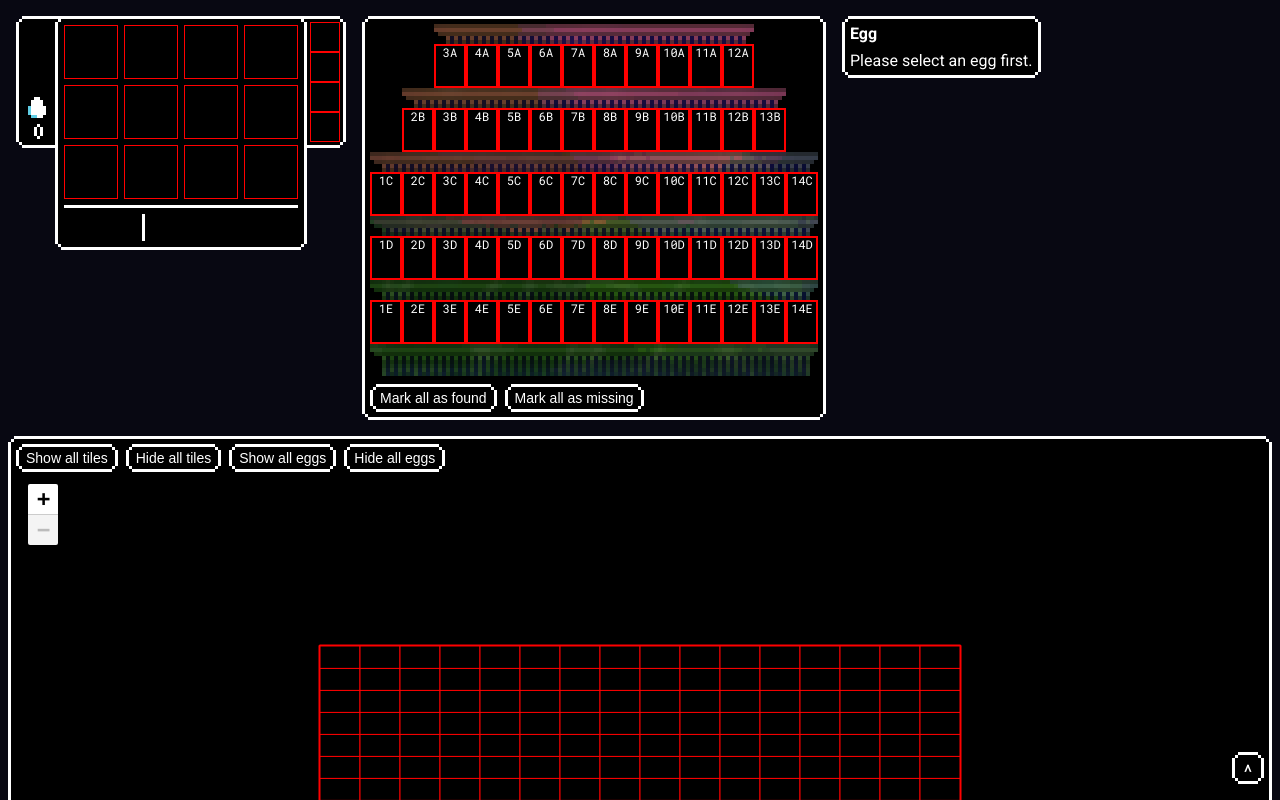
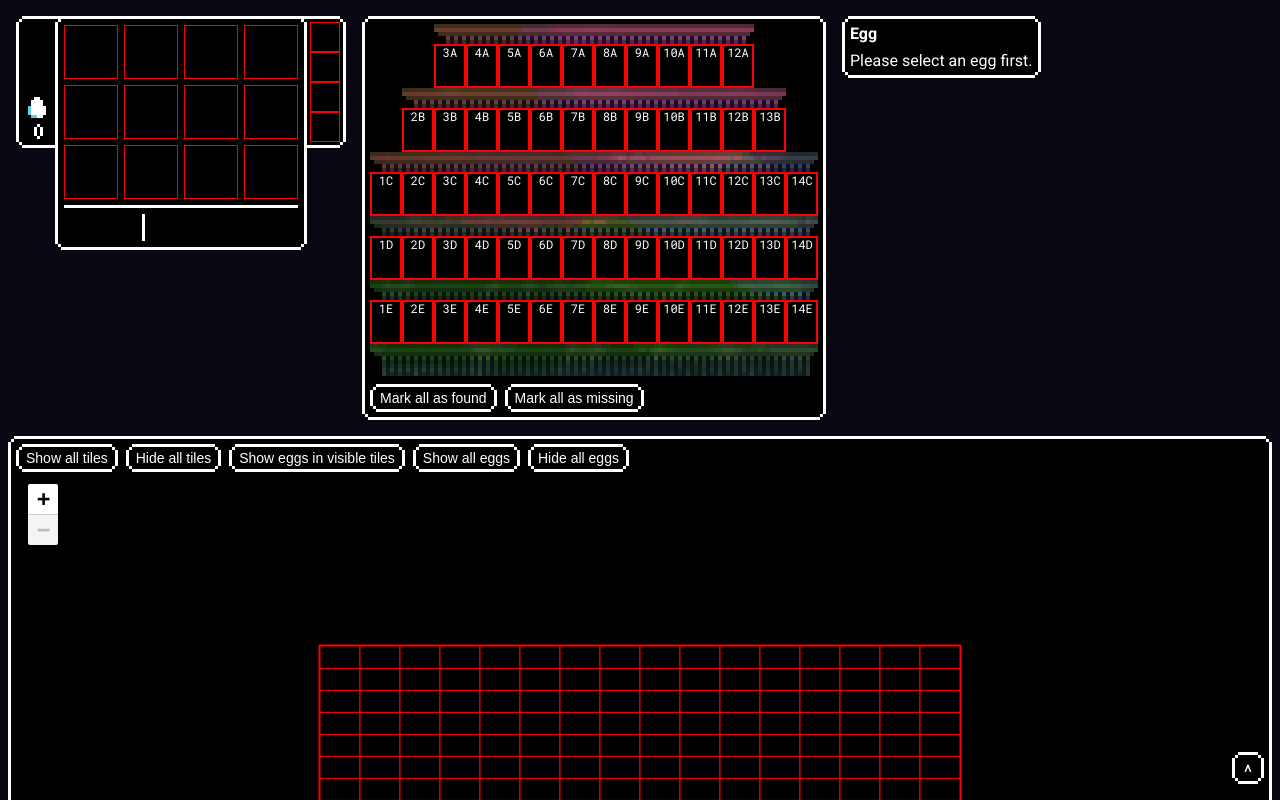
Before and after one commit to Silverfeelin/AnimalWell-Helper, an Angular app: page / in a window 1280 px wide. Shown: the top 800 px of the page. Built offline with nearby package versions, Linux system fonts and the light colour scheme.

Commit message:
Show eggs in current map

```diff
--- a/src/app/components/map/map.component.html
+++ b/src/app/components/map/map.component.html
@@ -2,6 +2,7 @@
   <div class="flex">
     <button (click)="showAll()">Show all tiles</button>
     <button (click)="hideAll()">Hide all tiles</button>
+    <button (click)="showTileEggs()">Show eggs in visible tiles</button>
     <button (click)="showAllEggs()">Show all eggs</button>
     <button (click)="hideAllEggs()">Hide all eggs</button>
   </div>
--- a/src/app/components/map/map.component.ts
+++ b/src/app/components/map/map.component.ts
@@ -60,7 +60,7 @@ export class MapComponent implements AfterViewInit, OnDestroy {
         if (!m) { return; }
 
         // Show or remove egg.
-        egg.visible ? m.marker.addTo(m.tile.layer) : m.marker.remove();
+        egg.visible ? m.marker.addTo(m.tile.layer) : m.tile.layer.removeLayer(m.marker);
 
         // Reveal egg
         if (egg.visible) {
@@ -88,6 +88,20 @@ export class MapComponent implements AfterViewInit, OnDestroy {
     if (!confirm('Are you sure you want to show all map tiles?')) { return; }
     this.toggleAll(true);
     this.saveStorage();
+  }
+
+  showTileEggs(): void {
+    if (!confirm('Are you sure you want to show all eggs in the currently visible tiles?')) { return; }
+    const updatedEggs = [];
+    for (const egg of this.eggs) {
+      if (!egg.coords?.[0]) { continue; }
+      const m = this.eggMarkers[egg.code];
+      if (!m.tile.revealed) { continue; }
+      egg.visible = true;
+      this._eventService.eggVisibilityChanged.next({ egg });
+      updatedEggs.push(egg);
+    }
+    this._eventService.eggsUpdated.next(updatedEggs);
   }
 
   showAllEggs(): void {
--- a/src/styles.scss
+++ b/src/styles.scss
@@ -71,11 +71,14 @@ button {
 }
 
 .spoiler {
-  color: #fff;
+  color: transparent;
   background: #fff;
   cursor: pointer;
+  user-select: none;
 
   &.spoiled {
+    color: #fff;
     background: unset;
+    user-select: unset;
   }
 }
```
